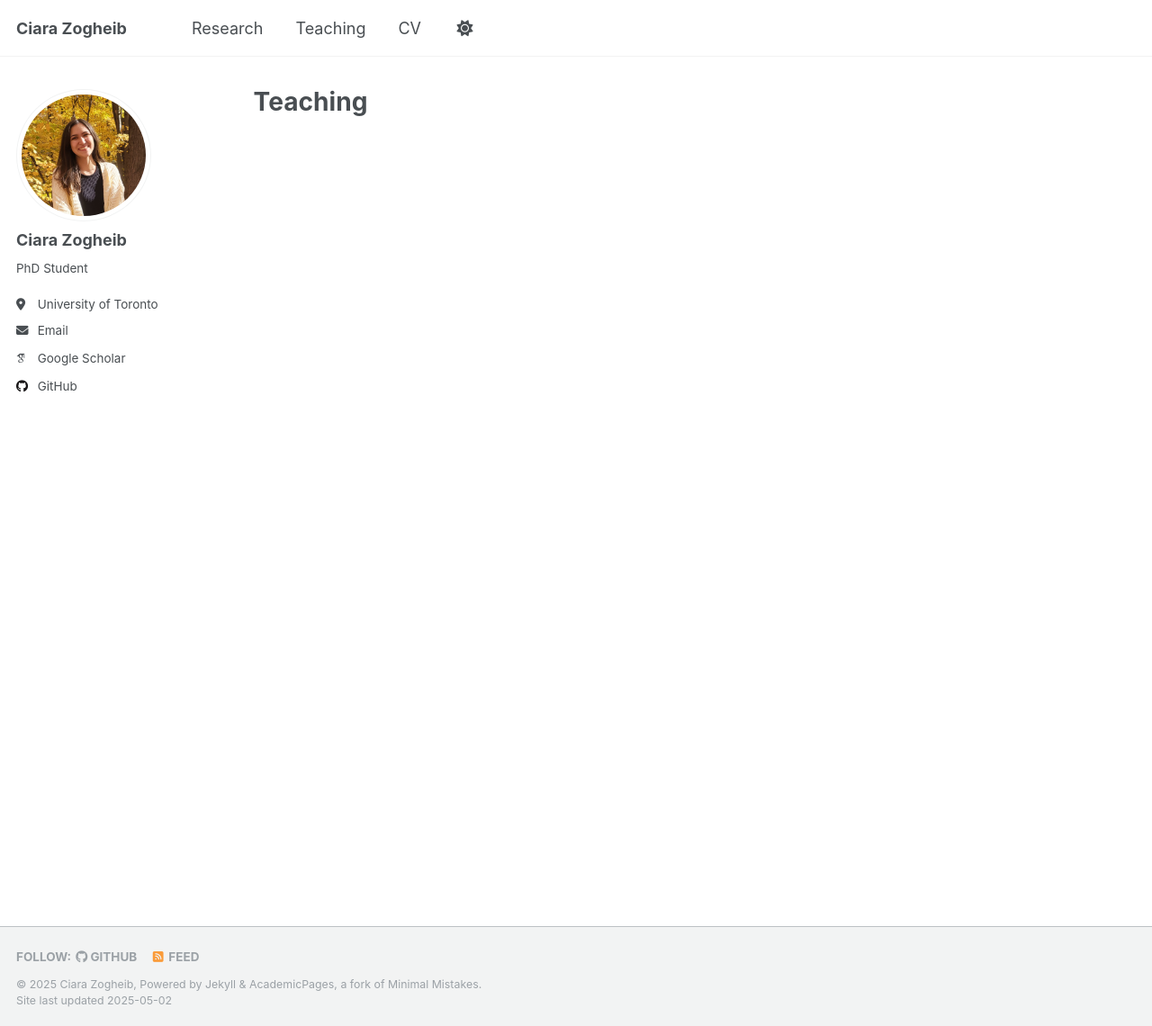
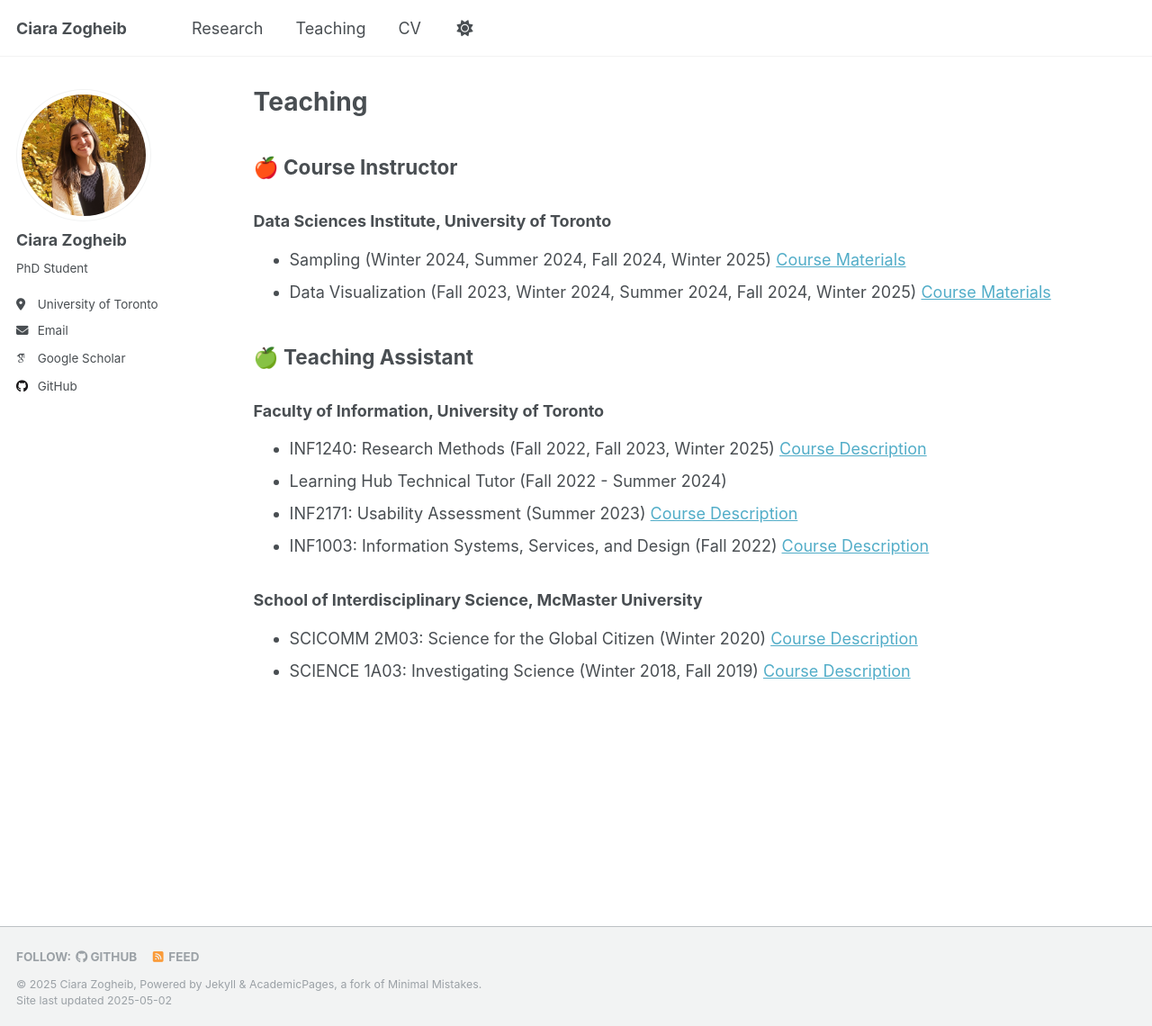
Before and after one commit to zogheibc/zogheibc.github.io, a Jekyll site: the page built from _pages/teaching.md, in a window 1280 px wide and 1140 px high. Shown: the whole window at 90% size. Built offline with Jekyll 4.4.1, drawn with Linux system fonts in a browser that asks for light colours; some web fonts are replaced; part of the change alters nothing that is shown.

Commit message:
Update teaching.md

```diff
--- a/_pages/teaching.md
+++ b/_pages/teaching.md
@@ -1,10 +1,10 @@
 ---
-permalink: /
+layout: archive
 title: "Teaching"
+permalink: /teaching/
 author_profile: true
 redirect_from:
-  - /teaching/
-  - /teaching.html
+  - /teaching
 ---
 
 ## 🍎 Course Instructor
```
